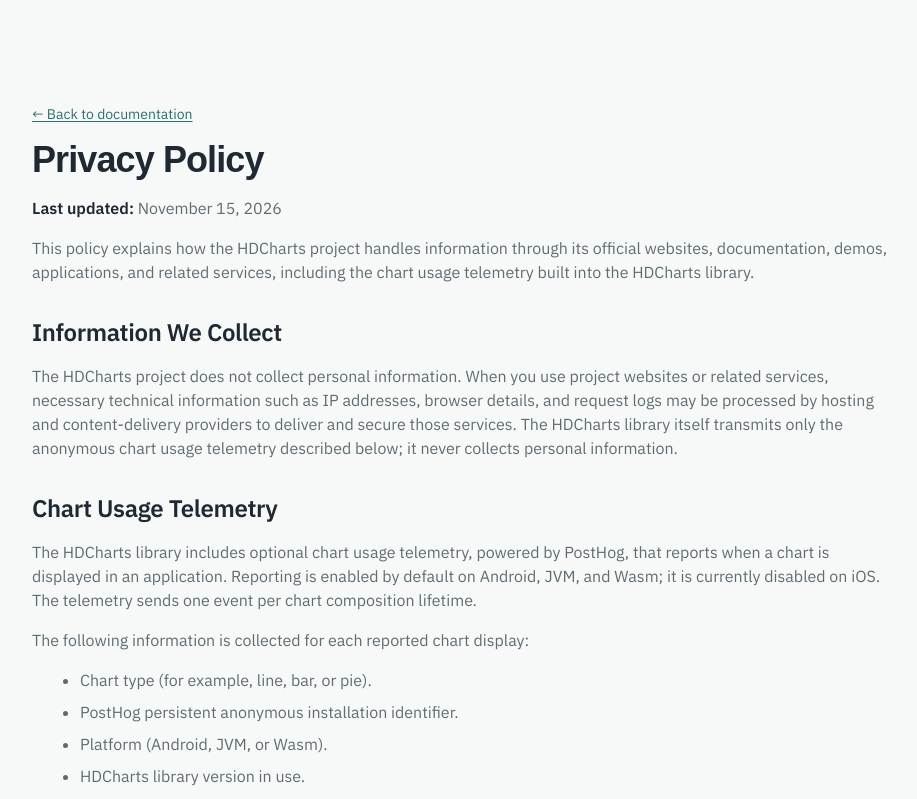
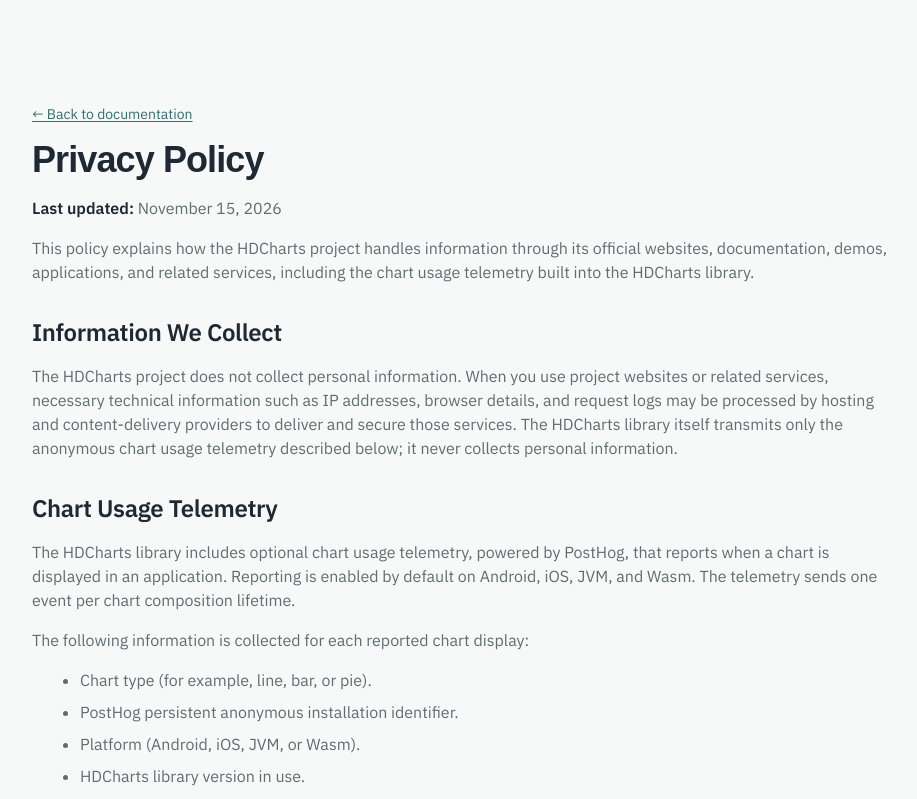
Before and after one commit to HDCharts/charts-docs, a Next.js app in the folder docs-app/: page /privacy-policy in a window 1280 px wide. Shown: the top 799 px of the page, without its empty margins (168-1085 px from the left). Built offline with nearby package versions, Linux system fonts and the light colour scheme; a web font is replaced by a local one.

Commit message:
docs(privacy): include iOS in chart usage telemetry (#132)

```diff
--- a/docs-app/app/privacy-policy/page.tsx
+++ b/docs-app/app/privacy-policy/page.tsx
@@ -42,9 +42,8 @@ export default function PrivacyPolicyPage() {
       <p className="mb-4 text-base text-[var(--text-secondary)]">
         The HDCharts library includes optional chart usage telemetry, powered
         by PostHog, that reports when a chart is displayed in an application.
-        Reporting is enabled by default on Android, JVM, and Wasm; it is
-        currently disabled on iOS. The telemetry sends one event per chart
-        composition lifetime.
+        Reporting is enabled by default on Android, iOS, JVM, and Wasm. The
+        telemetry sends one event per chart composition lifetime.
       </p>
       <p className="mb-4 text-base text-[var(--text-secondary)]">
         The following information is collected for each reported chart display:
@@ -52,7 +51,7 @@ export default function PrivacyPolicyPage() {
       <ul className="mb-4 ml-6 list-disc text-base text-[var(--text-secondary)]">
         <li>Chart type (for example, line, bar, or pie).</li>
         <li>PostHog persistent anonymous installation identifier.</li>
-        <li>Platform (Android, JVM, or Wasm).</li>
+        <li>Platform (Android, iOS, JVM, or Wasm).</li>
         <li>HDCharts library version in use.</li>
         <li>PostHog SDK metadata (SDK name and version, event timestamp, event ID).</li>
       </ul>
```
